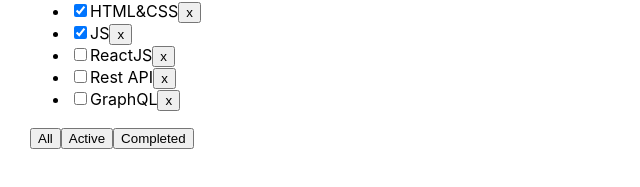
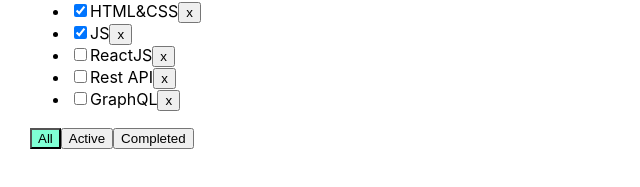
Before and after one commit to AleksanderZabrodski09/TODOlist-ts_ihor, a React (Create React App) app: page / in a window 1280 px wide. Shown: the part 127-314 px from the top of the page, without its empty margins (0-640 px from the left). Built offline with nearby package versions, Linux system fonts and the light colour scheme.

Commit message:
add filtered button style

```diff
--- a/src/App.tsx
+++ b/src/App.tsx
@@ -49,6 +49,7 @@
   return (
     <div className="App">
       <Todolist title="What to learn"
+                filter={filter}
                 changeCheckBox={changeCheckBox}
                 tasks={tasksForTodolist}
                 removeTask={removeTask}
--- a/src/Todolist.module.css
+++ b/src/Todolist.module.css
@@ -5,3 +5,6 @@
 .errorMessage {
     color: red;
 }
+.activeFilter {
+    background-color: aquamarine;
+}
--- a/src/Todolist.tsx
+++ b/src/Todolist.tsx
@@ -15,19 +15,19 @@
   changeFilter: (value: FilterValuesType) => void
   addTask: (title: string) => void
   changeCheckBox: (id: string, value: boolean) => void
+  filter: FilterValuesType
 }
 
 export function Todolist(props: PropsType) {
 
-  const [error, setError] =useState<string | null>(null)
+  const [error, setError] = useState<string | null>(null)
   let [title, setTitle] = useState("")
 
   const addTask = () => {
     if (title.trim() !== '') {
       props.addTask(title.trim());
       setTitle("");
-    }
-    else {
+    } else {
       setError('Title is required')
     }
   }
@@ -56,14 +56,14 @@
   return <div>
     <h3>{props.title}</h3>
     <div>
-      <input className={error ? s.error :''}
+      <input className={error ? s.error : ''}
              value={title}
              onChange={onChangeHandler}
              onKeyPress={onKeyPressHandler}
       />
       <button onClick={addTask}>+</button>
     </div>
-    {error &&<div className={s.errorMessage}>{error}</div>}
+    {error && <div className={s.errorMessage}>{error}</div>}
     <ul>
       {props.tasks.map(t => {
 
@@ -80,9 +80,11 @@
       }
     </ul>
     <div>
-      <button onClick={onAllClickHandler}>All</button>
-      <button onClick={onActiveClickHandler}>Active</button>
-      <button onClick={onCompletedClickHandler}>Completed</button>
+      <button className={props.filter === 'all' ? s.activeFilter : ''} onClick={onAllClickHandler}>All</button>
+      <button className={props.filter === 'active' ? s.activeFilter : ''} onClick={onActiveClickHandler}>Active</button>
+      <button className={props.filter === 'completed' ? s.activeFilter : ''}
+              onClick={onCompletedClickHandler}>Completed
+      </button>
     </div>
   </div>
 }
```
